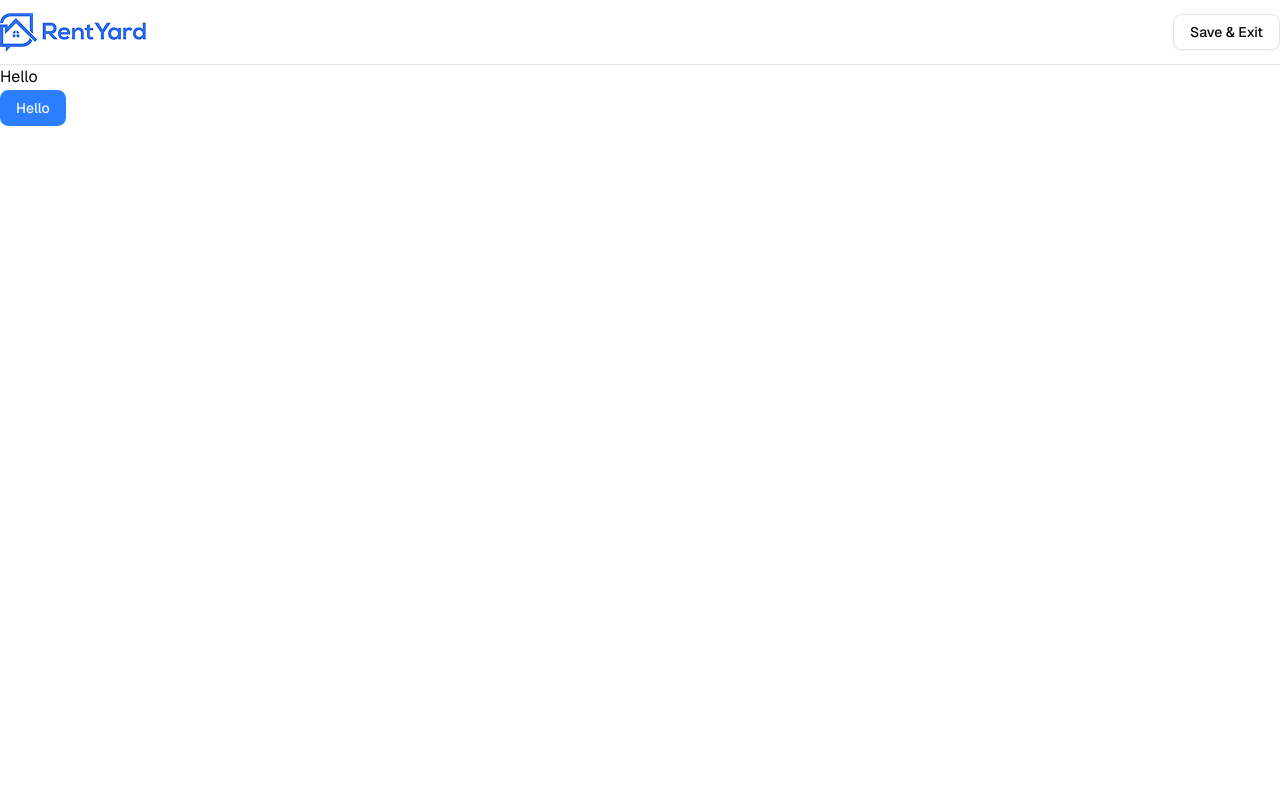
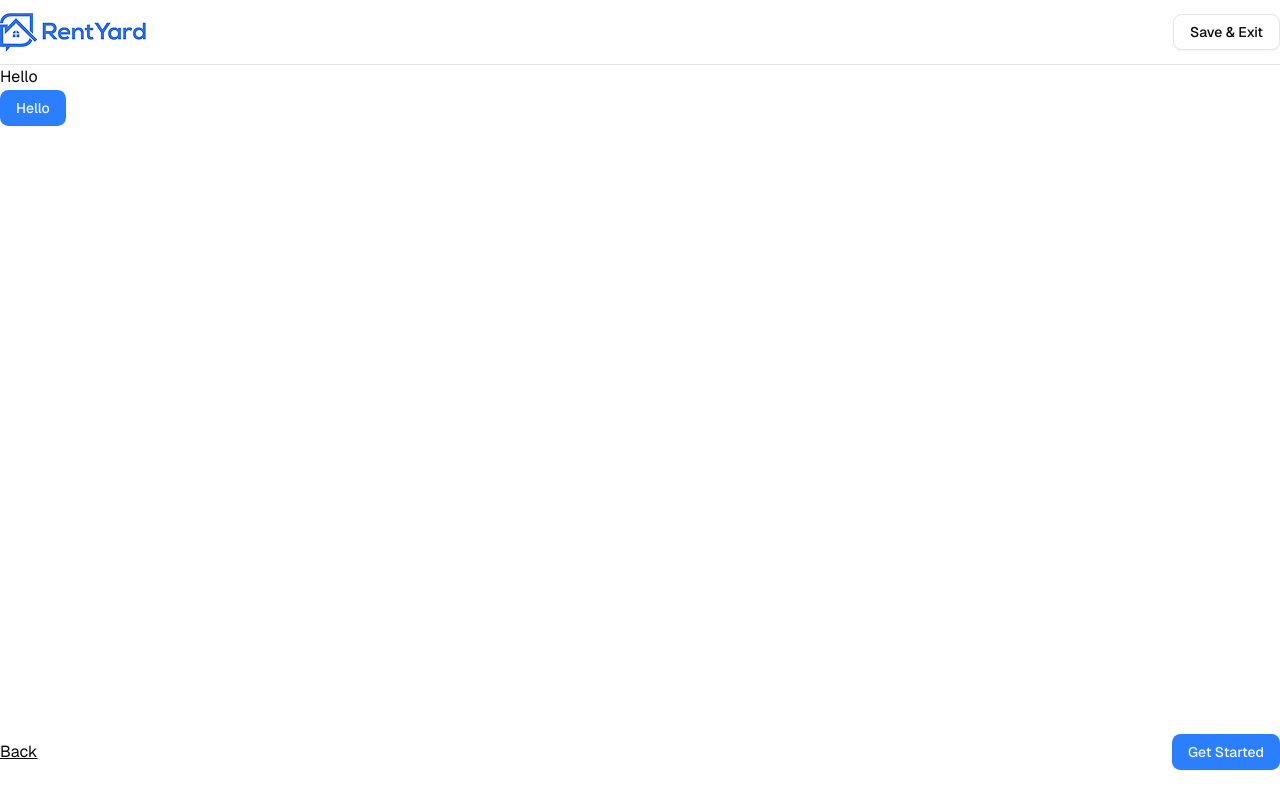
Before and after one commit to Iftekhar-Ifat/rentyard-trial, a Next.js app: page / in a window 1280 px wide. Built offline with nearby package versions, Linux system fonts and the light colour scheme; some icons are missing.

Commit message:
added footer ui

```diff
--- a/src/app/layout.tsx
+++ b/src/app/layout.tsx
@@ -2,6 +2,7 @@ import type { Metadata } from "next";
 import { Geist, Geist_Mono } from "next/font/google";
 import "./globals.css";
 import Navbar from "@/components/shared/navbar";
+import Footer from "@/components/shared/footer";
 
 const geistSans = Geist({
   variable: "--font-geist-sans",
@@ -31,7 +32,7 @@ export default function RootLayout({
         <main className="relative flex min-h-screen flex-col font-sans">
           <Navbar />
           <div className="flex flex-1 flex-col">{children}</div>
-          {/* <Footer /> */}
+          <Footer />
         </main>
       </body>
     </html>
--- /dev/null
+++ b/src/components/shared/footer.tsx
@@ -0,0 +1,19 @@
+import React from "react";
+import MaxWidthWrapper from "./max-width-wrapper";
+import Link from "next/link";
+import { Button } from "../ui/button";
+
+export default function Footer() {
+  return (
+    <footer className="sticky bottom-0 z-50 w-full">
+      <MaxWidthWrapper>
+        <div className="container flex h-24 items-center justify-between">
+          <Link href="/" className="underline">
+            Back
+          </Link>
+          <Button>Get Started</Button>
+        </div>
+      </MaxWidthWrapper>
+    </footer>
+  );
+}
```
